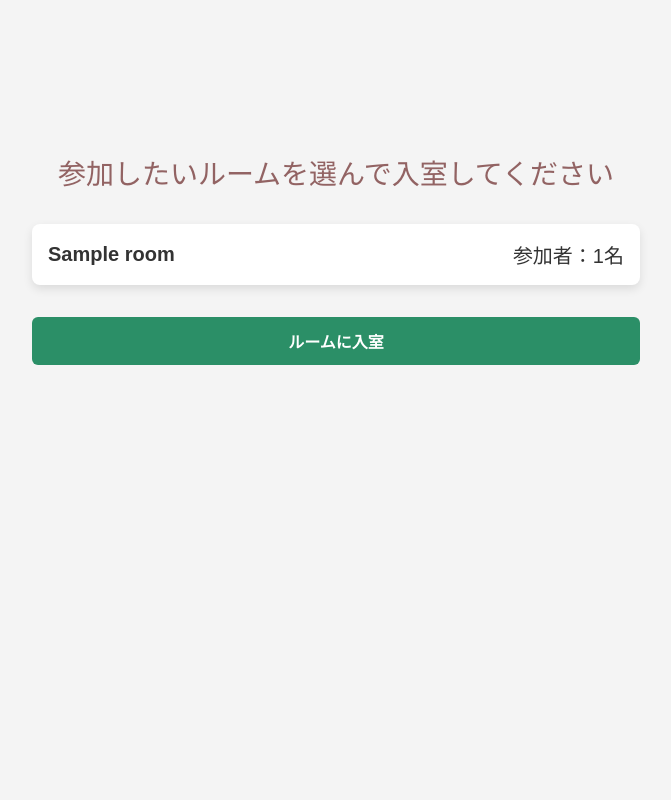
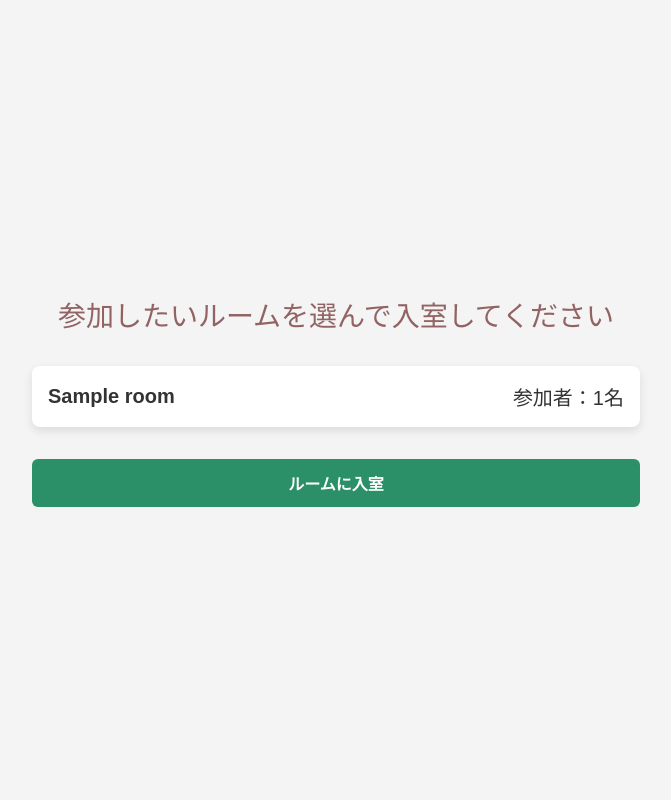
Before and after one commit to tmk581983-png/F_team, a Flask app: template app/templates/room_list.html in a window 1280 px wide. Shown: the whole page, without its empty margins (304-975 px from the left). Run offline with Flask 2, Linux system fonts and the light colour scheme; the template is opened without the code that fills it: most values are stand-ins (such as "Sample title", 1, 10 or a date in 2020).

Commit message:
ルーム一覧をID順に並べる処理を追加しHTML構造を整理してレイアウトを調整

```diff
--- a/app/models/room_list.py
+++ b/app/models/room_list.py
@@ -25,6 +25,8 @@ def get_room_lists():
                 GROUP BY
                     r.id,
                     r.name
+                ORDER BY
+                    r.id
                 """,
             )
 
--- a/app/static/css/room_list.css
+++ b/app/static/css/room_list.css
@@ -9,6 +9,10 @@ a {
 }
 
 body {
+  display: flex;
+  justify-content: center;
+  align-items: center;
+  min-height: 100vh;
   font-family: var(--font-family);
   color: var(--text-color);
   background-color: var(--bg-color);
@@ -17,7 +21,6 @@ body {
 .room-list {
   width: 100%;
   max-width: 632px;
-  margin: 152px auto;
   padding: 0 12px;
 }
 
@@ -49,6 +52,7 @@ input[type="radio"] {
   border-radius: var(--radius);
   gap: 12px;
   padding: 16px;
+  cursor: pointer;
 }
 
 input[type="radio"]:checked + .room-card {
@@ -72,6 +76,7 @@ input[type="radio"]:checked + .room-card {
   background-color: var(--main-color);
   border: none;
   border-radius: var(--radius-btn);
+  cursor: pointer;
 }
 
 .enter-room-button:hover {
@@ -79,10 +84,6 @@ input[type="radio"]:checked + .room-card {
 }
 
 @media (max-width: 600px) {
-  .room-list {
-    margin: 180px auto;
-  }
-
   .notice {
     font-size: 20px;
   }
--- a/app/templates/room_list.html
+++ b/app/templates/room_list.html
@@ -10,7 +10,6 @@
   <div class="room-list">
     <h2 class="notice">参加したいルームを選んで入室してください</h2>
 
-    <div class="room-list-main">
     <form method="POST" action="{{ url_for('room_list.register') }}">
       <div class="room-selection">
         {% for room in rooms %}
@@ -22,6 +21,7 @@
             value="{{ room.id }}"
             required
           >
+
           <label for="{{ room.id }}" class="room-card">
             <h4>{{ room.name }}</h4>
             <p class="participant-count">参加者：{{ room.member_count }}名</p>
@@ -34,5 +34,4 @@
       </div>
     </form>
   </div>
-  </div>
-{% endblock  %}
+{% endblock %}
```
Lines whose indentation alone changed are shown as unchanged.
